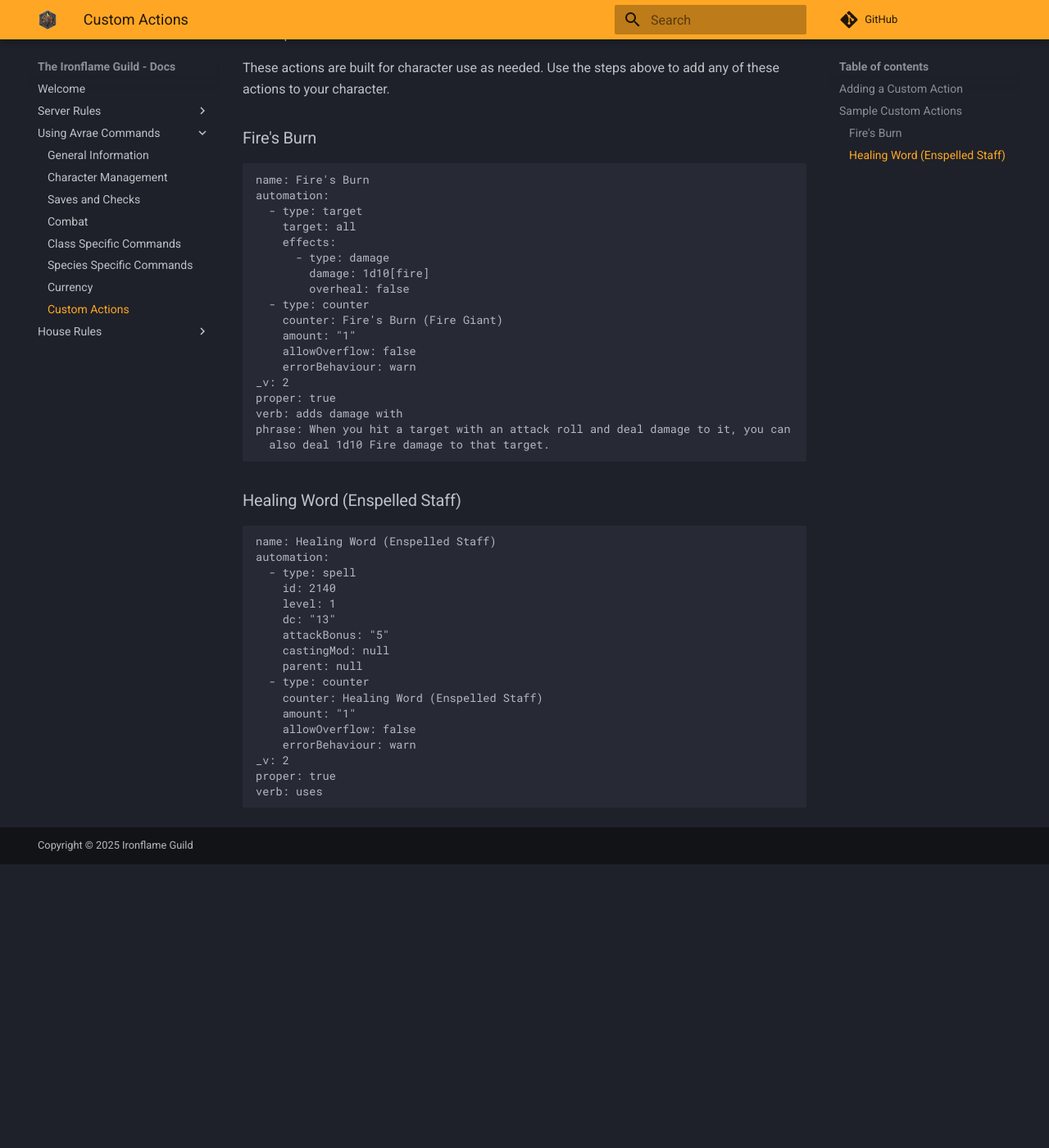
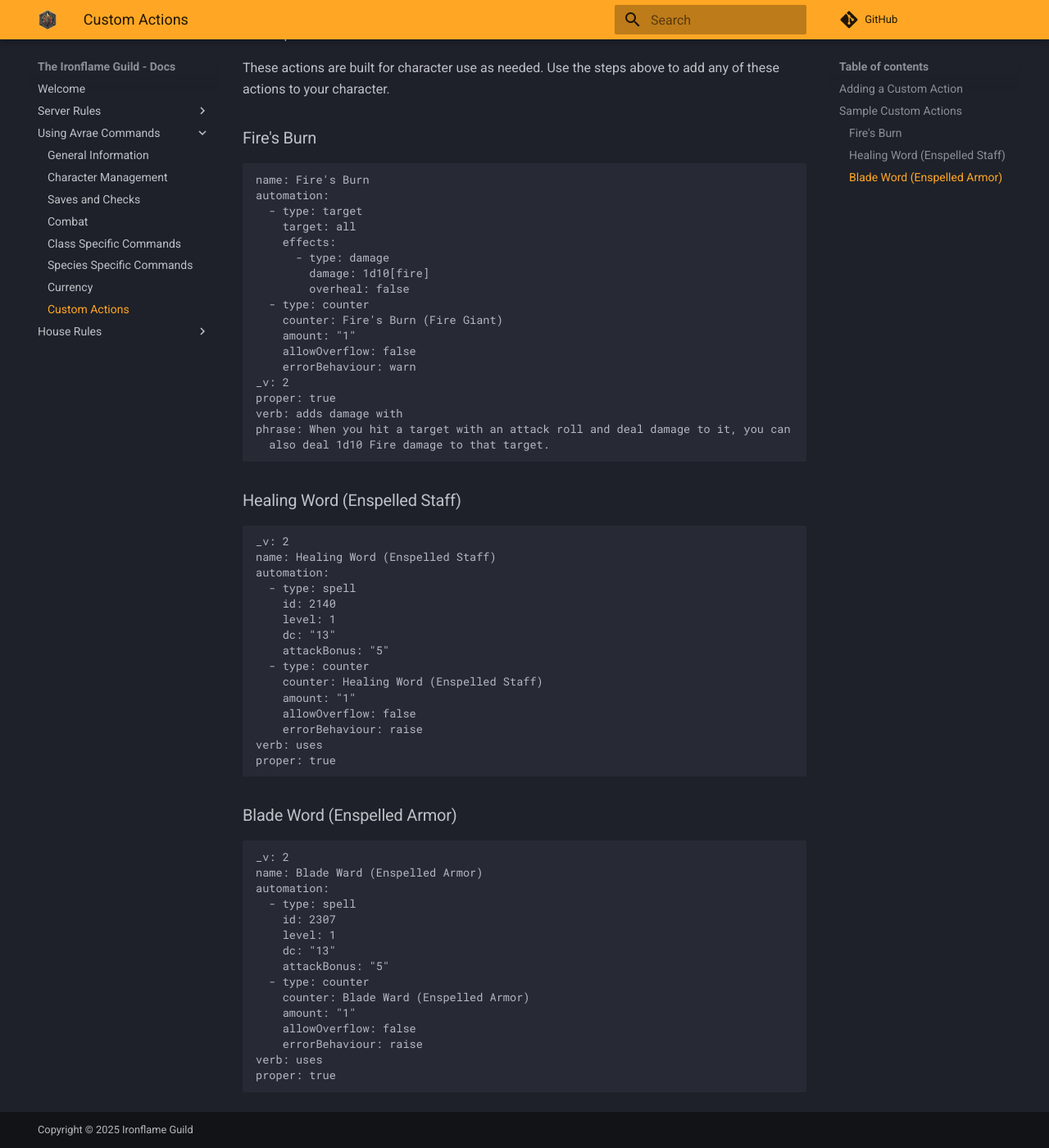
Before and after one commit to adamhstewart/doip-docs, an MkDocs documentation site: the page built from docs/custom-actions.md, in a window 1280 px wide and 1400 px high, scrolled down 578 px. Shown: the whole window at 82% size. Built offline with MkDocs 1.6.1 and Material for MkDocs 9.7.7, drawn with Linux system fonts in a browser that asks for light colours; comment, search, counter and statistics services are not loaded; before the commit the page ends 1632 px from its top, so only the background shows below that.

Commit message:
Add Blade Ward.

````diff
--- a/docs/custom-actions.md
+++ b/docs/custom-actions.md
@@ -39,8 +39,8 @@ phrase: When you hit a target with an attack roll and deal damage to it, you can
   also deal 1d10 Fire damage to that target.
 ```
 ### Healing Word (Enspelled Staff)
-
 ```yaml
+_v: 2
 name: Healing Word (Enspelled Staff)
 automation:
   - type: spell
@@ -48,14 +48,30 @@ automation:
     level: 1
     dc: "13"
     attackBonus: "5"
-    castingMod: null
-    parent: null
   - type: counter
     counter: Healing Word (Enspelled Staff)
     amount: "1"
     allowOverflow: false
-    errorBehaviour: warn
+    errorBehaviour: raise
+verb: uses
+proper: true
+```
+
+### Blade Word (Enspelled Armor)
+```yaml
 _v: 2
+name: Blade Ward (Enspelled Armor)
+automation:
+  - type: spell
+    id: 2307
+    level: 1
+    dc: "13"
+    attackBonus: "5"
+  - type: counter
+    counter: Blade Ward (Enspelled Armor)
+    amount: "1"
+    allowOverflow: false
+    errorBehaviour: raise
+verb: uses
 proper: true
-verb: uses
 ```
````
